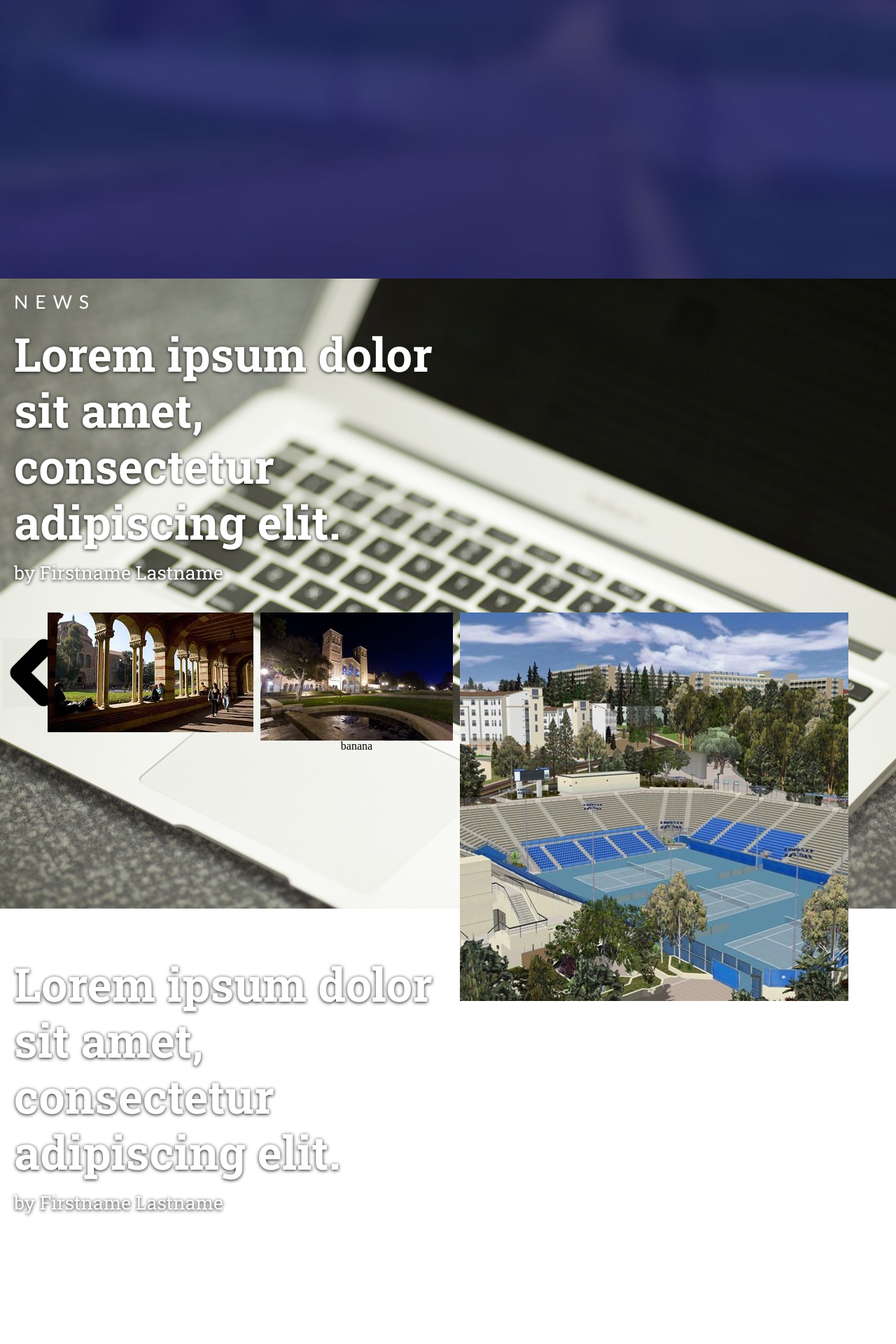
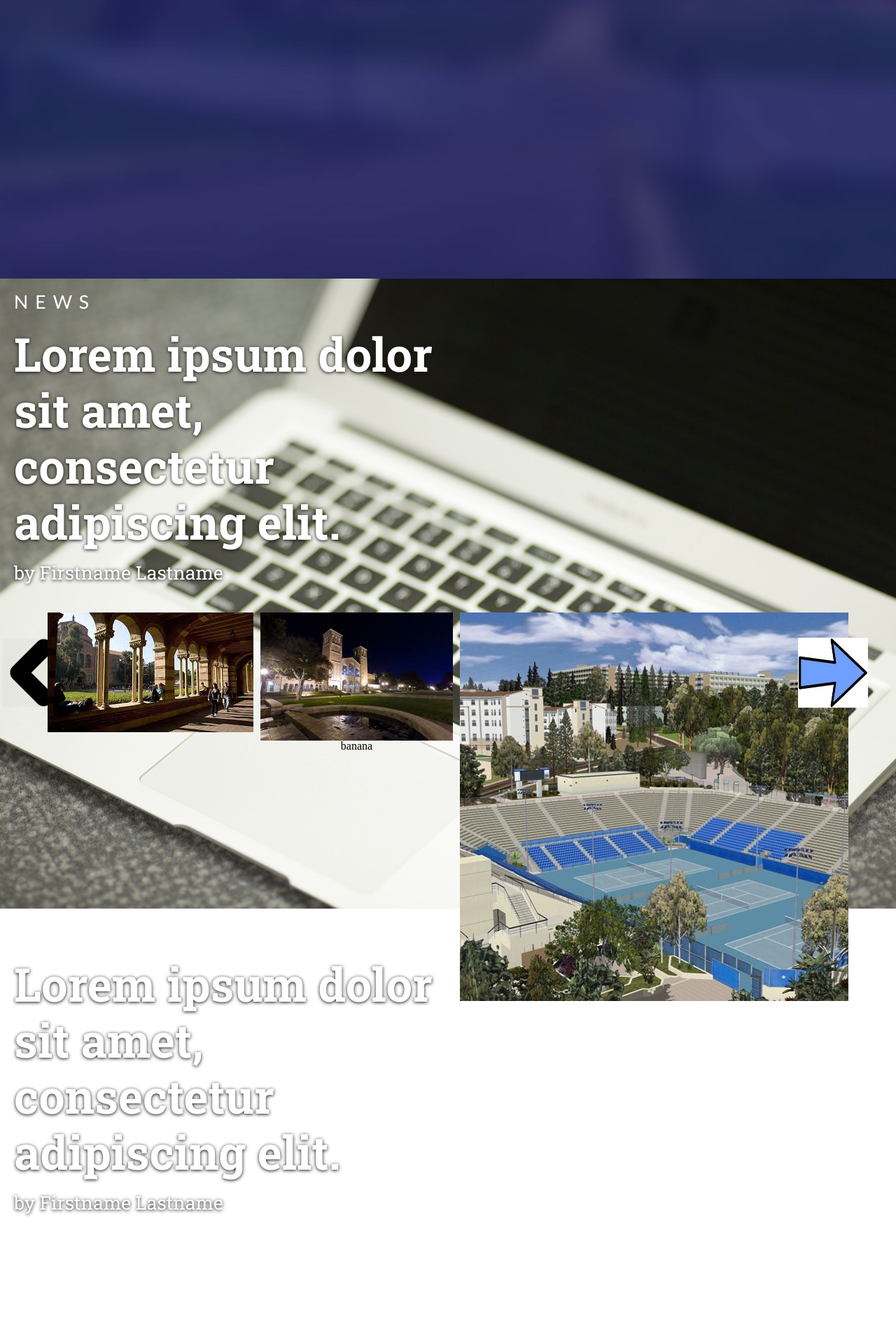
Before and after one commit to daily-bruin/gradissue-2014, a Jekyll site: the page mockup/index.html, which Jekyll copies as it is, in a window 1280 px wide. Shown: the part 502-2422 px from the top of the page at 70% size. Built offline with Jekyll 4.4.1, drawn with Linux system fonts in a browser that asks for light colours.

Commit message:
Changed the right arrow to be aligned to the right

```diff
--- a/mockup/css/style.css
+++ b/mockup/css/style.css
@@ -143,7 +143,7 @@ h1 {
 	left: 2px;
 }
 #demo1 .als-next{
-	left:1600px;
+	right:40px;
 
 }
 
```
